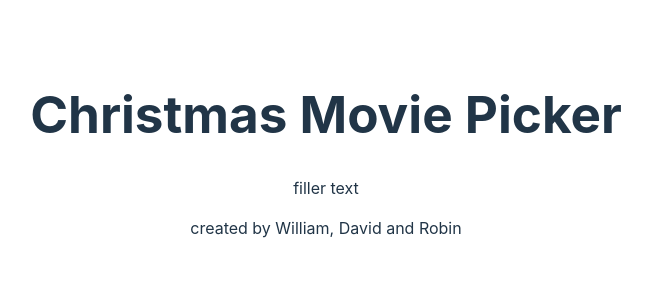
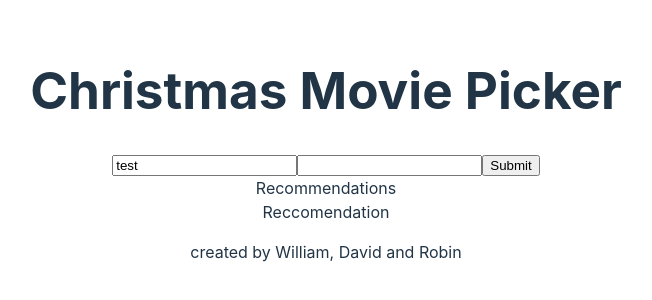
Before and after one commit to willwearestudio77/christmasmoviepicker, a React (Vite) app: page / in a window 1280 px wide. Shown: the part 246-546 px from the top of the page, without its empty margins (314-966 px from the left). Built offline with nearby package versions, Linux system fonts and the light colour scheme.

Commit message:
imported wills shared files

```diff
--- a/src/App.jsx
+++ b/src/App.jsx
@@ -1,14 +1,20 @@
-import { useState } from 'react';
 import './App.css';
 import Header from './Header';
 import Footer from './Footer';
+import Form from './Form';
+import Reccomendations from './Reccomendations';
+import Reccomendation from './Reccomendation'
 
 function App() {
   return (
     <>
       <Header />
 
-      <p>filler text</p>
+      <Form />
+
+      <Reccomendations />
+
+      <Reccomendation />
 
       <Footer />
     </>
--- a/src/Footer.jsx
+++ b/src/Footer.jsx
@@ -1,5 +1,3 @@
-import React from 'react';
-
 function Footer() {
   return (
     <div>
--- /dev/null
+++ b/src/Form.jsx
@@ -0,0 +1,30 @@
+import { useForm } from 'react-hook-form';
+
+function Form() {
+  const {
+    register,
+    handleSubmit,
+    watch,
+    formState: { errors },
+  } = useForm();
+  const onSubmit = (data) => console.log(data);
+
+  console.log(watch('example')); // watch input value by passing the name of it
+
+  return (
+    /* "handleSubmit" will validate your inputs before invoking "onSubmit" */
+    <form onSubmit={handleSubmit(onSubmit)}>
+      {/* register your input into the hook by invoking the "register" function */}
+      <input defaultValue="test" {...register('example')} />
+
+      {/* include validation with required or other standard HTML validation rules */}
+      <input {...register('exampleRequired', { required: true })} />
+      {/* errors will return when field validation fails  */}
+      {errors.exampleRequired && <span>This field is required</span>}
+
+      <input type="submit" />
+    </form>
+  );
+}
+
+export default Form;
--- a/src/Header.jsx
+++ b/src/Header.jsx
@@ -1,5 +1,3 @@
-import React from 'react';
-
 function Header() {
   return (
   <div>
--- /dev/null
+++ b/src/Reccomendation.jsx
@@ -0,0 +1,7 @@
+function Reccomendation() {
+  return (
+    <div>Reccomendation</div>
+  )
+}
+
+export default Reccomendation
--- /dev/null
+++ b/src/Reccomendations.jsx
@@ -0,0 +1,7 @@
+function Recommendations() {
+  return (
+    <div>Recommendations</div>
+  )
+}
+
+export default Recommendations
```
